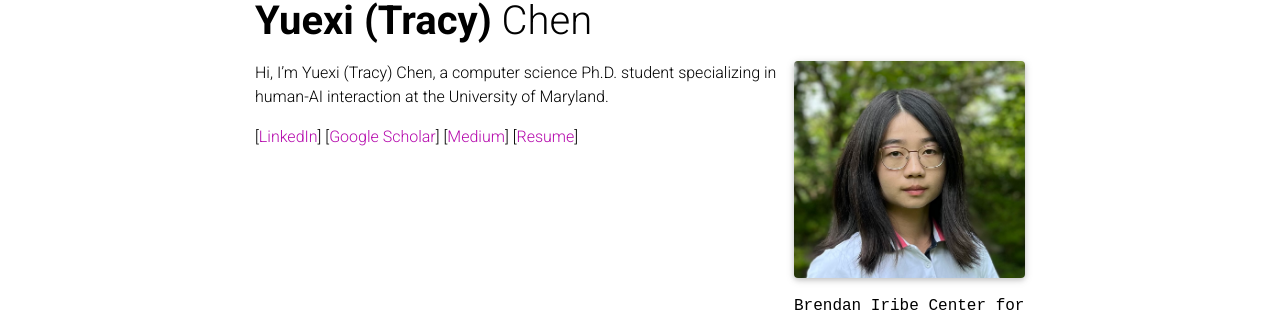
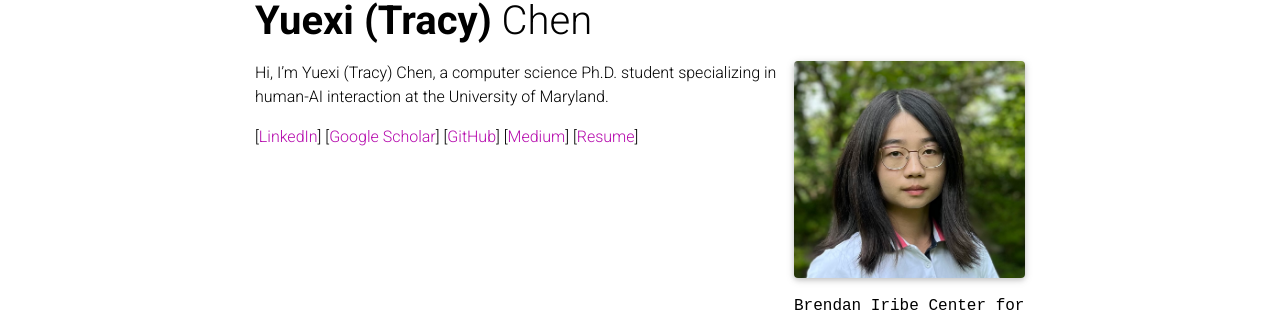
Before and after one commit to TracyYXChen/TracyYXChen.github.io, a Jekyll site: the page built from _pages/about.md, in a window 1280 px wide. Shown: the part 108-427 px from the top of the page. Built offline with Jekyll 4.4.1, drawn with Linux system fonts in a browser that asks for light colours; full-size pictures stand in for the smaller copies a plugin makes; comment, search, counter and statistics services are not loaded; a style sheet for code colours, icons or effects is not loaded.

Commit message:
add github

```diff
--- a/_pages/about.md
+++ b/_pages/about.md
@@ -23,5 +23,6 @@ Hi, I'm Yuexi (Tracy) Chen, a computer science Ph.D. student specializing in hum
 
 [[LinkedIn](https://www.linkedin.com/in/yuexi-tracy-chen-9186631a9/){:target="_blank"}]
 [[Google Scholar](https://scholar.google.com/citations?user=eg8I0UUAAAAJ&hl=en){:target="_blank"}]
+[[GitHub](https://github.com/TracyYXChen){:target="_blank"}]
 [[Medium](https://medium.com/@tracyyxchen){:target="_blank"}]
 [[Resume](https://drive.google.com/file/d/1ZqIFCcbhARWSqkuomDf2rCC4N3SRjrto/view?usp=sharing){:target="_blank"}]
```
